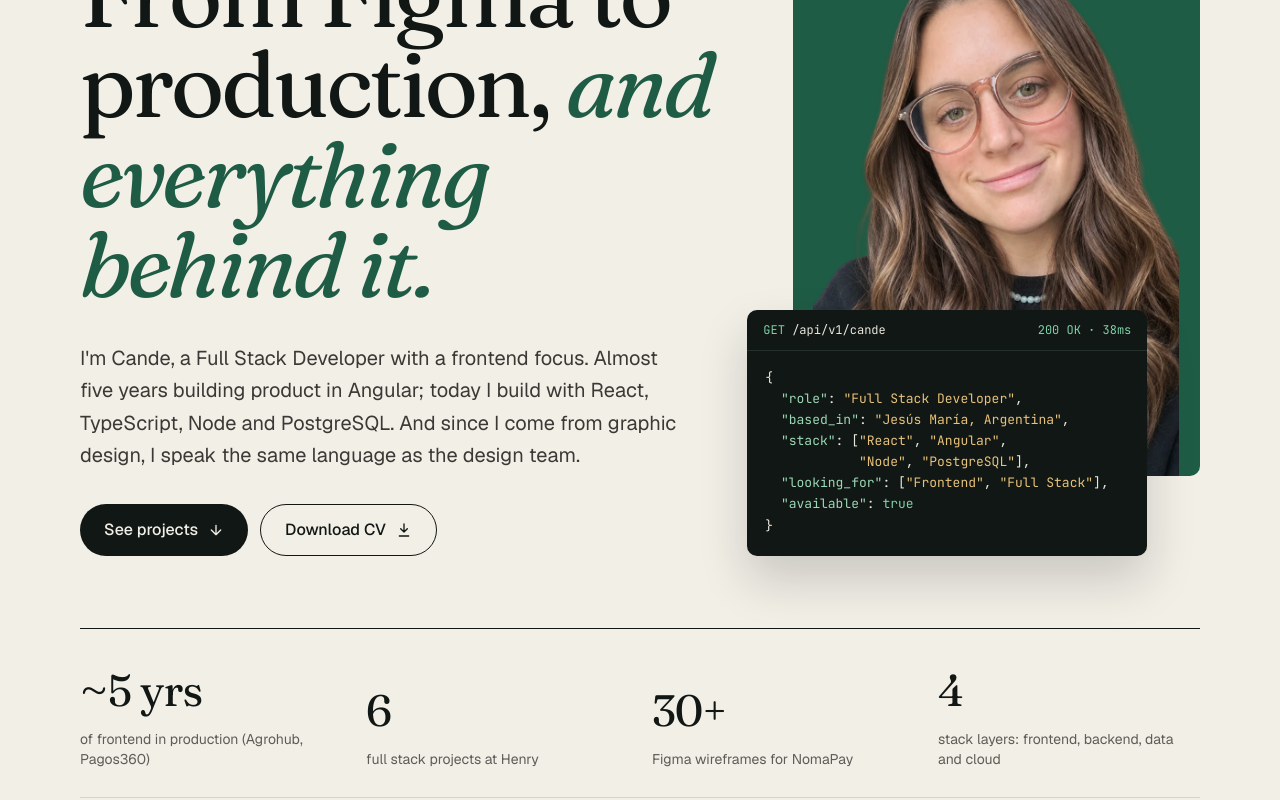
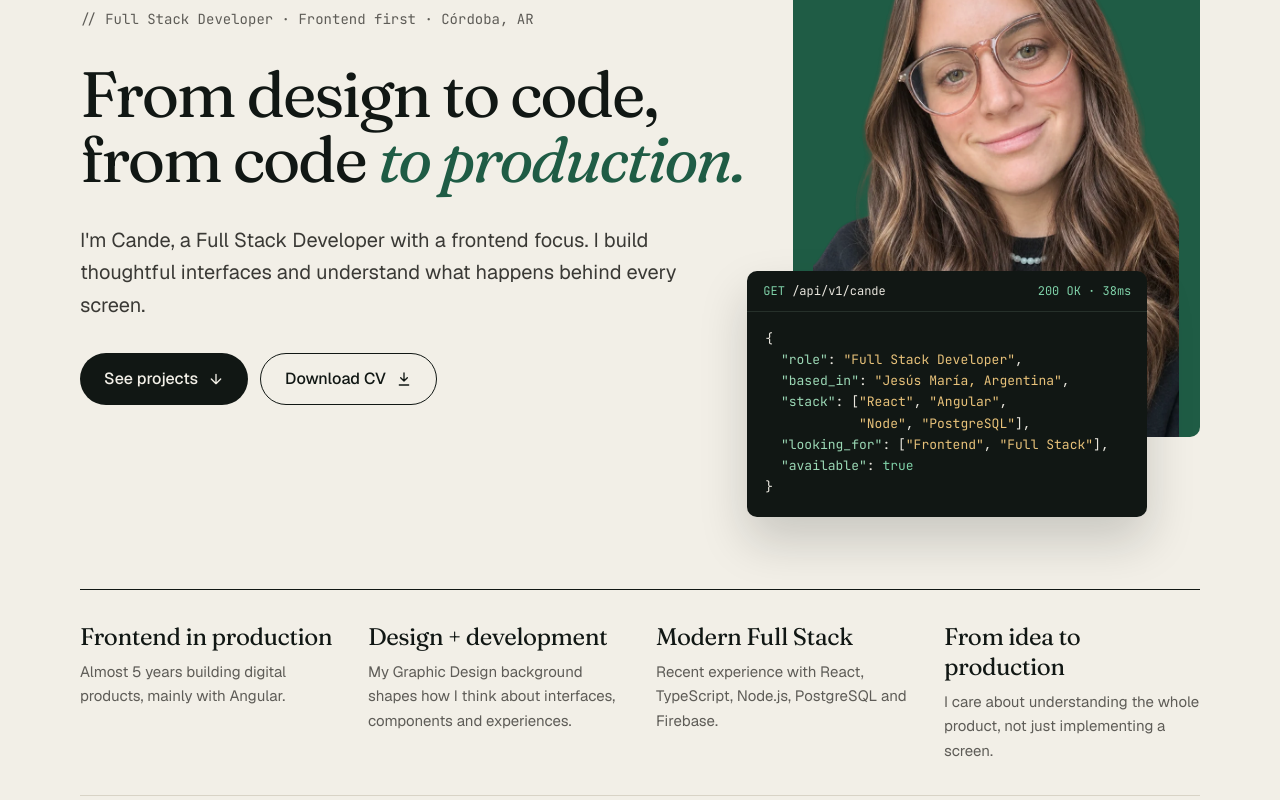
Before and after one commit to candelariaferrari/ferraricandelaria_portfolio, a React (Vite) app: page / in a window 1280 px wide. Shown: the part 280-1080 px from the top of the page. Built offline with nearby package versions, Linux system fonts and the light colour scheme.

Commit message:
style: título del hero en dos líneas y textos sin repetir

```diff
--- a/src/components/sections/Hero.tsx
+++ b/src/components/sections/Hero.tsx
@@ -9,11 +9,15 @@ export function Hero() {
   const { t } = useTranslation()
 
   return (
-    <section className="container-site grid grid-cols-1 items-end gap-10 pt-8 pb-10 md:pt-16 lg:grid-cols-12 lg:gap-6 lg:pt-[88px] lg:pb-[72px]">
+    <section className="container-site grid grid-cols-1 items-center gap-10 pt-8 pb-10 md:pt-16 lg:grid-cols-12 lg:gap-6 lg:pt-[88px] lg:pb-[72px]">
       <div className="flex flex-col gap-6 md:gap-8 lg:col-span-7">
         <p className="m-0 font-mono text-xs text-muted md:text-sm">{t('hero.eyebrow')}</p>
-        <h1 className="m-0 font-serif text-5xl leading-[0.98] font-normal tracking-[-0.035em] md:text-7xl xl:text-[5.75rem]">
-          {t('hero.titleStart')} <em className="text-forest">{t('hero.titleEm')}</em>
+        {/* Dos líneas fijas en desktop: el tamaño escala con el ancho de la pantalla */}
+        <h1 className="relative z-10 m-0 font-serif text-[2.75rem] leading-[1.02] font-normal tracking-[-0.035em] md:text-6xl lg:text-[clamp(3rem,5vw,4.875rem)]">
+          <span className="block lg:whitespace-nowrap">{t('hero.titleStart')}</span>{' '}
+          <span className="block lg:whitespace-nowrap">
+            {t('hero.titleMid')} <em className="text-forest">{t('hero.titleEm')}</em>
+          </span>
         </h1>
         <p className="m-0 max-w-[600px] text-base leading-relaxed text-ink-soft md:text-xl">{t('hero.intro')}</p>
         <div className="flex flex-col gap-3 sm:flex-row">
--- a/src/components/sections/Metrics.tsx
+++ b/src/components/sections/Metrics.tsx
@@ -1,19 +1,22 @@
 import { useTranslation } from 'react-i18next'
 
+/** Franja debajo del hero: cuatro rasgos que me definen como dev. */
 export function Metrics() {
   const { t } = useTranslation()
-  const metrics = t('metrics', { returnObjects: true })
+  const highlights = t('metrics', { returnObjects: true })
 
   return (
     <div className="container-site">
-      <dl className="m-0 grid grid-cols-2 gap-x-6 gap-y-6 border-t border-b border-t-ink border-b-line py-6 md:py-7 lg:grid-cols-4">
-        {metrics.map((m) => (
-          <div key={m.label} className="flex flex-col-reverse gap-1.5">
-            <dt className="text-[13px] text-muted md:text-sm">{m.label}</dt>
-            <dd className="m-0 font-serif text-[2rem] tracking-[-0.02em] md:text-[2.75rem]">{m.value}</dd>
-          </div>
+      <ul className="m-0 grid list-none grid-cols-1 gap-x-8 gap-y-7 border-t border-b border-t-ink border-b-line p-0 py-7 sm:grid-cols-2 lg:grid-cols-4 lg:py-8">
+        {highlights.map((item) => (
+          <li key={item.title} className="flex flex-col gap-2">
+            <h2 className="m-0 font-serif text-2xl leading-tight font-normal tracking-[-0.02em]">
+              {item.title}
+            </h2>
+            <p className="m-0 text-sm leading-relaxed text-muted md:text-[15px]">{item.body}</p>
+          </li>
         ))}
-      </dl>
+      </ul>
     </div>
   )
 }
--- a/src/i18n/locales/en.ts
+++ b/src/i18n/locales/en.ts
@@ -15,10 +15,11 @@ const en: Translation = {
 
   hero: {
     eyebrow: '// Full Stack Developer · Frontend first · Córdoba, AR',
-    titleStart: 'From Figma to production,',
-    titleEm: 'and everything behind it.',
+    titleStart: 'From design to code,',
+    titleMid: 'from code',
+    titleEm: 'to production.',
     intro:
-      "I'm Cande, a Full Stack Developer with a frontend focus. Almost five years building product in Angular; today I build with React, TypeScript, Node and PostgreSQL. And since I come from graphic design, I speak the same language as the design team.",
+      "I'm Cande, a Full Stack Developer with a frontend focus. I build thoughtful interfaces and understand what happens behind every screen.",
     ctaProjects: 'See projects',
     ctaCv: 'Download CV',
     photoAlt: 'Photo of Candelaria Ferrari',
@@ -36,10 +37,22 @@ const en: Translation = {
   },
 
   metrics: [
-    { value: '~5 yrs', label: 'of frontend in production (Agrohub, Pagos360)' },
-    { value: '6', label: 'full stack projects at Henry' },
-    { value: '30+', label: 'Figma wireframes for NomaPay' },
-    { value: '4', label: 'stack layers: frontend, backend, data and cloud' },
+    {
+      title: 'Frontend in production',
+      body: 'Almost 5 years building digital products, mainly with Angular.',
+    },
+    {
+      title: 'Design + development',
+      body: 'My Graphic Design background shapes how I think about interfaces, components and experiences.',
+    },
+    {
+      title: 'Modern Full Stack',
+      body: 'Recent experience with React, TypeScript, Node.js, PostgreSQL and Firebase.',
+    },
+    {
+      title: 'From idea to production',
+      body: 'I care about understanding the whole product, not just implementing a screen.',
+    },
   ],
 
   projects: {
@@ -125,7 +138,7 @@ const en: Translation = {
     titleStart: 'From Figma',
     titleEm: 'to deploy',
     intro:
-      'My role is to build. But I come from graphic design, so when I get a Figma file I read it like a designer: I spot missing states, suggest improvements and bring it to code with care for the details.',
+      'My role is to build. When I get a Figma file I read it with a designer\'s eye: I spot missing states, suggest improvements and bring it to code with care for every detail.',
     steps: [
       {
         title: 'I read the design',
--- a/src/i18n/locales/es.ts
+++ b/src/i18n/locales/es.ts
@@ -13,10 +13,11 @@ const es = {
 
   hero: {
     eyebrow: '// Full Stack Developer · Frontend first · Córdoba, AR',
-    titleStart: 'Del Figma a producción,',
-    titleEm: 'con todo lo que hay detrás.',
+    titleStart: 'Del diseño al código,',
+    titleMid: 'y del código',
+    titleEm: 'a producción.',
     intro:
-      'Soy Cande, Full Stack Developer con foco en frontend. Casi cinco años haciendo producto en Angular, hoy construyo con React, TypeScript, Node y PostgreSQL. Y como vengo del diseño gráfico, hablo el mismo idioma que el equipo de diseño.',
+      'Soy Cande, Full Stack Developer con foco en frontend. Construyo interfaces cuidadas y entiendo lo que pasa detrás de cada pantalla.',
     ctaProjects: 'Ver proyectos',
     ctaCv: 'Descargar CV',
     photoAlt: 'Foto de Candelaria Ferrari',
@@ -34,10 +35,22 @@ const es = {
   },
 
   metrics: [
-    { value: '~5 años', label: 'de frontend en producción (Agrohub, Pagos360)' },
-    { value: '6', label: 'proyectos full stack en Henry' },
-    { value: '30+', label: 'wireframes en Figma para NomaPay' },
-    { value: '4', label: 'capas del stack: frontend, backend, datos y cloud' },
+    {
+      title: 'Frontend en producción',
+      body: 'Casi 5 años construyendo productos digitales, principalmente con Angular.',
+    },
+    {
+      title: 'Diseño + desarrollo',
+      body: 'Mi formación en Diseño Gráfico influye en cómo pienso interfaces, componentes y experiencias.',
+    },
+    {
+      title: 'Full Stack moderno',
+      body: 'Experiencia reciente con React, TypeScript, Node.js, PostgreSQL y Firebase.',
+    },
+    {
+      title: 'De la idea a producción',
+      body: 'Me interesa entender el producto completo, no solo implementar una pantalla.',
+    },
   ],
 
   projects: {
@@ -123,7 +136,7 @@ const es = {
     titleStart: 'Del Figma',
     titleEm: 'al deploy',
     intro:
-      'Mi rol es construir. Pero vengo del diseño gráfico, así que cuando recibo un Figma lo leo como diseñadora: detecto estados que faltan, propongo mejoras y lo llevo a código fiel al detalle.',
+      'Mi rol es construir. Cuando recibo un Figma lo leo con ojo de diseño: detecto estados que faltan, propongo mejoras y lo llevo a código cuidando cada detalle.',
     steps: [
       {
         title: 'Leo el diseño',
```
